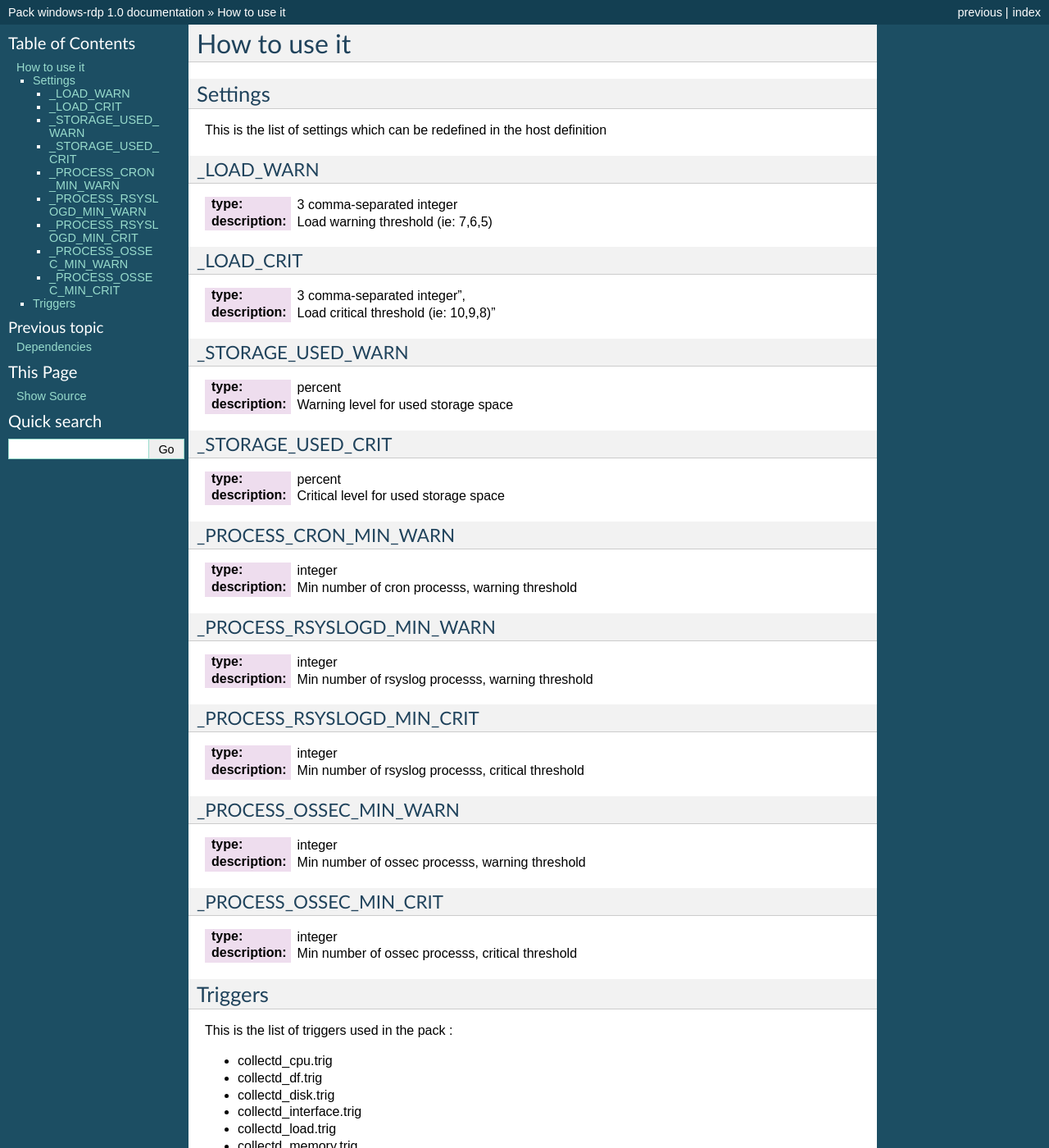
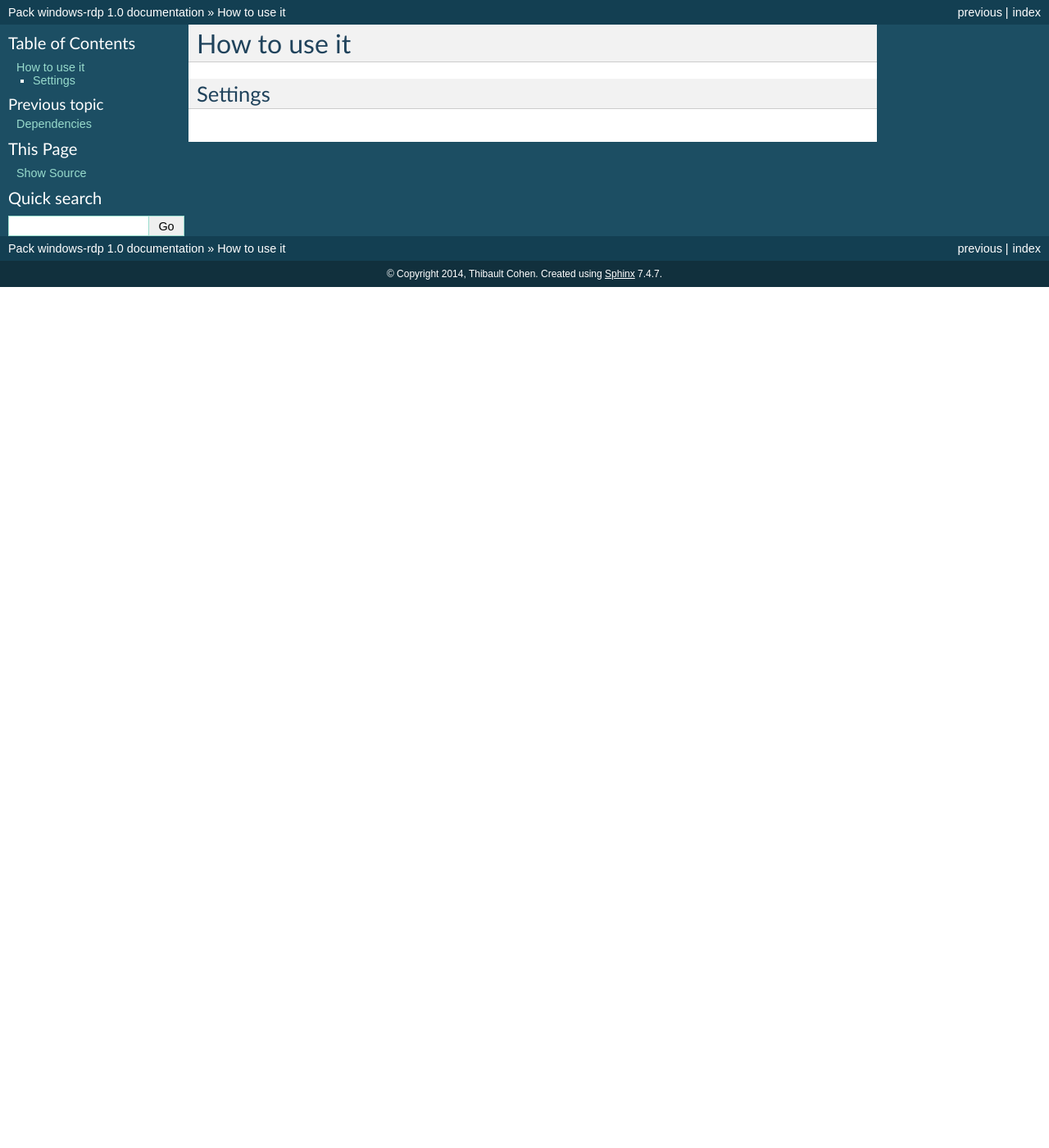
Before and after one commit to savoirfairelinux/monitoring-tools, a Sphinx documentation site: the page built from doc/source/howtouseit.rst, in a window 1280 px wide and 1400 px high. Shown: the whole window at 82% size. Built offline with Sphinx 7.4.7, drawn with Linux system fonts in a browser that asks for light colours; some of the changed text lies outside the part shown.

Commit message:
Add : layout

```diff
--- a/doc/source/howtouseit.rst
+++ b/doc/source/howtouseit.rst
@@ -4,84 +4,3 @@ How to use it
 
 Settings
 ~~~~~~~~
-
-This is the list of settings which can be redefined in the host definition
-
-_LOAD_WARN
-----------
-
-:type:              3 comma-separated integer
-:description:       Load warning threshold (ie: 7,6,5)
-
-
-_LOAD_CRIT
-----------
-
-:type:              3 comma-separated integer",
-:description:        Load critical threshold (ie: 10,9,8)"
-
-
-_STORAGE_USED_WARN
-------------------
-
-:type:              percent
-:description:       Warning level for used storage space
-
-
-_STORAGE_USED_CRIT
-------------------
-
-:type:              percent
-:description:       Critical level for used storage space
-
-
-_PROCESS_CRON_MIN_WARN
-----------------------
-
-:type:              integer
-:description:       Min number of cron processs, warning threshold
-
-
-
-_PROCESS_RSYSLOGD_MIN_WARN
---------------------------
-
-:type:              integer
-:description:       Min number of rsyslog processs, warning threshold
-
-
-_PROCESS_RSYSLOGD_MIN_CRIT
---------------------------
-
-:type:              integer
-:description:       Min number of rsyslog processs, critical threshold
-
-
-_PROCESS_OSSEC_MIN_WARN
------------------------
-
-:type:              integer
-:description:       Min number of ossec processs, warning threshold
-
-
-_PROCESS_OSSEC_MIN_CRIT
------------------------
-
-:type:              integer
-:description:       Min number of ossec processs, critical threshold
-
-
-Triggers
-~~~~~~~~
-
-This is the list of triggers used in the pack :
-
-* collectd_cpu.trig
-* collectd_df.trig
-* collectd_disk.trig
-* collectd_interface.trig
-* collectd_load.trig
-* collectd_memory.trig
-* collectd_processes.trig
-* collectd_swap.trig
-* collectd_users.trig
--- a/doc/source/index.rst
+++ b/doc/source/index.rst
@@ -3,7 +3,7 @@
    You can adapt this file completely to your liking, but it should at least
    contain the root `toctree` directive.
 
-Welcome to Pack generic-dhcp's documentation!
+Welcome to Pack windows-rdp's documentation!
 ==============================================
 
 Contents:
```
Also changed, not shown: doc/source/dependencies.rst (+4 -13 lines), 3 other files.
